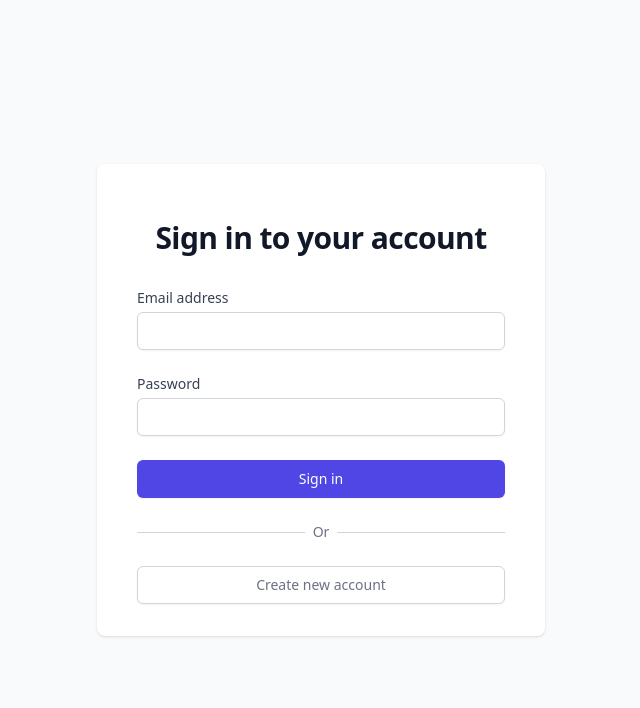
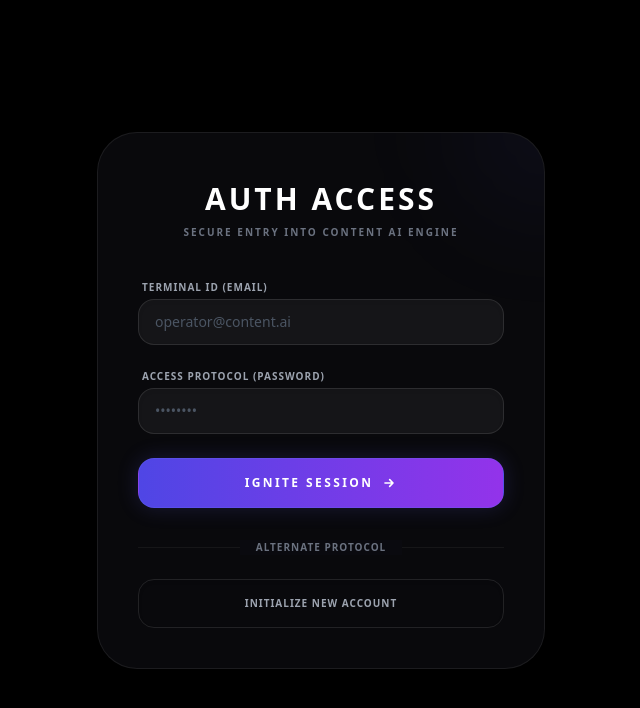
Before and after one commit to agha-moutsim/ContentAgent-AI, a Next.js app: page /login in a window 1280 px wide. Shown: the top 708 px of the page, without its empty margins (319-959 px from the left). Built offline with nearby package versions, Linux system fonts and the light colour scheme.

Commit message:
style: update login and signup pages to Future-Dark Aurora theme

```diff
--- a/src/app/(auth)/layout.tsx
+++ b/src/app/(auth)/layout.tsx
@@ -4,8 +4,11 @@ export default function AuthLayout({
   children: React.ReactNode
 }) {
   return (
-    <div className="flex min-h-screen flex-col items-center justify-center py-12 px-4 sm:px-6 lg:px-8 bg-gray-50">
-      <div className="w-full max-w-md space-y-8">
+    <div className="relative flex min-h-screen flex-col items-center justify-center py-12 px-4 sm:px-6 lg:px-8 bg-black">
+      {/* Dynamic Aurora Background */}
+      <div className="aurora-bg" />
+
+      <div className="w-full max-w-md space-y-8 relative z-10 animate-fade-in">
         {children}
       </div>
     </div>
--- a/src/app/(auth)/login/page.tsx
+++ b/src/app/(auth)/login/page.tsx
@@ -40,30 +40,41 @@ export default function LoginPage() {
   };
 
   return (
-    <div className="bg-white py-8 px-4 shadow sm:rounded-lg sm:px-10">
-      <div className="sm:mx-auto sm:w-full sm:max-w-md">
-        <h2 className="mt-6 text-center text-3xl font-extrabold text-gray-900">
-          Sign in to your account
+    <div className="glass p-10 rounded-[2.5rem] shadow-glass border-white/10 animate-fade-in relative overflow-hidden group">
+      {/* Decorative accent */}
+      <div className="absolute top-0 right-0 w-32 h-32 bg-indigo-500/10 rounded-full blur-3xl -mr-16 -mt-16 group-hover:bg-indigo-500/20 transition-colors" />
+
+      <div className="sm:mx-auto sm:w-full sm:max-w-md relative z-10">
+        <h2 className="mt-2 text-center text-3xl font-black text-white uppercase tracking-widest">
+          Auth Access
         </h2>
+        <p className="mt-2 text-center text-[10px] text-gray-500 font-bold uppercase tracking-[0.2em]">
+          Secure entry into Content AI Engine
+        </p>
       </div>
 
-      <form className="mt-8 space-y-6" onSubmit={handleSubmit}>
+      <form className="mt-10 space-y-6 relative z-10" onSubmit={handleSubmit}>
         {error && (
-          <div className="rounded-md bg-red-50 p-4">
+          <div className="rounded-2xl bg-red-500/10 border border-red-500/20 p-4 animate-shake">
             <div className="flex">
+              <div className="shrink-0">
+                <svg className="h-5 w-5 text-red-400" viewBox="0 0 20 20" fill="currentColor">
+                  <path fillRule="evenodd" d="M10 18a8 8 0 100-16 8 8 0 000 16zM8.707 7.293a1 1 0 00-1.414 1.414L8.586 10l-1.293 1.293a1 1 0 101.414 1.414L10 11.414l1.293 1.293a1 1 0 001.414-1.414L11.414 10l1.293-1.293a1 1 0 00-1.414-1.414L10 8.586 8.707 7.293z" clipRule="evenodd" />
+                </svg>
+              </div>
               <div className="ml-3">
-                <h3 className="text-sm font-medium text-red-800">{error}</h3>
+                <h3 className="text-xs font-bold text-red-400 uppercase tracking-wide">{error}</h3>
               </div>
             </div>
           </div>
         )}
 
-        <div>
+        <div className="space-y-1">
           <label
             htmlFor="email"
-            className="block text-sm font-medium text-gray-700"
+            className="block text-[10px] font-black text-gray-400 uppercase tracking-widest ml-1"
           >
-            Email address
+            Terminal ID (Email)
           </label>
           <div className="mt-1">
             <input
@@ -74,19 +85,20 @@ export default function LoginPage() {
               required
               value={email}
               onChange={(e) => setEmail(e.target.value)}
-              className="appearance-none block w-full px-3 py-2 border border-gray-300 rounded-md shadow-sm placeholder-gray-400 focus:outline-none focus:ring-indigo-500 focus:border-indigo-500 sm:text-sm"
+              placeholder="operator@content.ai"
+              className="appearance-none block w-full px-4 py-3 bg-white/5 border border-white/10 rounded-2xl shadow-inner text-white placeholder-gray-600 focus:outline-none focus:ring-2 focus:ring-indigo-500/50 focus:border-indigo-500/50 transition-all font-medium text-sm"
             />
           </div>
         </div>
 
-        <div>
+        <div className="space-y-1">
           <label
             htmlFor="password"
-            className="block text-sm font-medium text-gray-700"
+            className="block text-[10px] font-black text-gray-400 uppercase tracking-widest ml-1"
           >
-            Password
+            Access Protocol (Password)
           </label>
-          <div className="mt-1">
+          <div className="mt-1 relative group/input">
             <input
               id="password"
               name="password"
@@ -95,7 +107,8 @@ export default function LoginPage() {
               required
               value={password}
               onChange={(e) => setPassword(e.target.value)}
-              className="appearance-none block w-full px-3 py-2 border border-gray-300 rounded-md shadow-sm placeholder-gray-400 focus:outline-none focus:ring-indigo-500 focus:border-indigo-500 sm:text-sm"
+              placeholder="••••••••"
+              className="appearance-none block w-full px-4 py-3 bg-white/5 border border-white/10 rounded-2xl shadow-inner text-white placeholder-gray-600 focus:outline-none focus:ring-2 focus:ring-indigo-500/50 focus:border-indigo-500/50 transition-all font-medium text-sm"
             />
           </div>
         </div>
@@ -104,31 +117,38 @@ export default function LoginPage() {
           <button
             type="submit"
             disabled={loading}
-            className="w-full flex justify-center py-2 px-4 border border-transparent rounded-md shadow-sm text-sm font-medium text-white bg-indigo-600 hover:bg-indigo-700 focus:outline-none focus:ring-2 focus:ring-offset-2 focus:ring-indigo-500 disabled:opacity-50"
+            className="w-full flex justify-center items-center py-4 px-4 border border-indigo-500/30 rounded-2xl shadow-glow text-xs font-black text-white bg-gradient-to-r from-indigo-600 to-purple-600 hover:from-indigo-500 hover:to-purple-500 transition-all duration-300 uppercase tracking-[0.2em] transform active:scale-95 disabled:opacity-50 group/btn"
           >
-            {loading ? 'Signing in...' : 'Sign in'}
+            {loading ? (
+              <svg className="animate-spin h-4 w-4 text-white" fill="none" viewBox="0 0 24 24"><circle className="opacity-25" cx="12" cy="12" r="10" stroke="currentColor" strokeWidth="4"></circle><path className="opacity-75" fill="currentColor" d="M4 12a8 8 0 018-8V0C5.373 0 0 5.373 0 12h4zm2 5.291A7.962 7.962 0 014 12H0c0 3.042 1.135 5.824 3 7.938l3-2.647z"></path></svg>
+            ) : (
+              <>
+                Ignite Session
+                <svg className="ml-2 h-4 w-4 transition-transform group-hover/btn:translate-x-1" fill="none" viewBox="0 0 24 24" stroke="currentColor"><path strokeLinecap="round" strokeLinejoin="round" strokeWidth={2.5} d="M13 7l5 5m0 0l-5 5m5-5H6" /></svg>
+              </>
+            )}
           </button>
         </div>
       </form>
 
-      <div className="mt-6">
+      <div className="mt-8 relative z-10">
         <div className="relative">
           <div className="absolute inset-0 flex items-center">
-            <div className="w-full border-t border-gray-300" />
+            <div className="w-full border-t border-white/5" />
           </div>
-          <div className="relative flex justify-center text-sm">
-            <span className="px-2 bg-white text-gray-500">
-              Or
+          <div className="relative flex justify-center text-[10px]">
+            <span className="px-4 bg-[#0a0a0f] text-gray-500 font-bold uppercase tracking-widest">
+              Alternate Protocol
             </span>
           </div>
         </div>
 
-        <div className="mt-6 grid grid-cols-1 gap-3">
+        <div className="mt-6">
           <Link
             href="/signup"
-            className="w-full flex justify-center py-2 px-4 border border-gray-300 rounded-md shadow-sm text-sm font-medium text-gray-500 bg-white hover:bg-gray-50"
+            className="w-full flex justify-center py-4 px-4 border border-white/10 rounded-2xl text-[10px] font-black text-gray-400 hover:text-white hover:bg-white/5 transition-all uppercase tracking-widest shadow-inner"
           >
-            Create new account
+            Initialize New Account
           </Link>
         </div>
       </div>
--- a/src/app/(auth)/signup/page.tsx
+++ b/src/app/(auth)/signup/page.tsx
@@ -41,30 +41,41 @@ export default function SignupPage() {
   };
 
   return (
-    <div className="bg-white py-8 px-4 shadow sm:rounded-lg sm:px-10">
-      <div className="sm:mx-auto sm:w-full sm:max-w-md">
-        <h2 className="mt-6 text-center text-3xl font-extrabold text-gray-900">
-          Create your account
+    <div className="glass p-10 rounded-[2.5rem] shadow-glass border-white/10 animate-fade-in relative overflow-hidden group">
+      {/* Decorative accent */}
+      <div className="absolute top-0 right-0 w-32 h-32 bg-purple-500/10 rounded-full blur-3xl -mr-16 -mt-16 group-hover:bg-purple-500/20 transition-colors" />
+
+      <div className="sm:mx-auto sm:w-full sm:max-w-md relative z-10">
+        <h2 className="mt-2 text-center text-3xl font-black text-white uppercase tracking-widest">
+          Join Engine
         </h2>
+        <p className="mt-2 text-center text-[10px] text-gray-500 font-bold uppercase tracking-[0.2em]">
+          Create your content operator account
+        </p>
       </div>
 
-      <form className="mt-8 space-y-6" onSubmit={handleSubmit}>
+      <form className="mt-10 space-y-6 relative z-10" onSubmit={handleSubmit}>
         {error && (
-          <div className="rounded-md bg-red-50 p-4">
+          <div className="rounded-2xl bg-red-500/10 border border-red-500/20 p-4 animate-shake">
             <div className="flex">
+              <div className="shrink-0">
+                <svg className="h-5 w-5 text-red-400" viewBox="0 0 20 20" fill="currentColor">
+                  <path fillRule="evenodd" d="M10 18a8 8 0 100-16 8 8 0 000 16zM8.707 7.293a1 1 0 00-1.414 1.414L8.586 10l-1.293 1.293a1 1 0 101.414 1.414L10 11.414l1.293 1.293a1 1 0 001.414-1.414L11.414 10l1.293-1.293a1 1 0 00-1.414-1.414L10 8.586 8.707 7.293z" clipRule="evenodd" />
+                </svg>
+              </div>
               <div className="ml-3">
-                <h3 className="text-sm font-medium text-red-800">{error}</h3>
+                <h3 className="text-xs font-bold text-red-400 uppercase tracking-wide">{error}</h3>
               </div>
             </div>
           </div>
         )}
 
-        <div>
+        <div className="space-y-1">
           <label
             htmlFor="email"
-            className="block text-sm font-medium text-gray-700"
+            className="block text-[10px] font-black text-gray-400 uppercase tracking-widest ml-1"
           >
-            Email address
+            Digital Identity (Email)
           </label>
           <div className="mt-1">
             <input
@@ -75,19 +86,20 @@ export default function SignupPage() {
               required
               value={email}
               onChange={(e) => setEmail(e.target.value)}
-              className="appearance-none block w-full px-3 py-2 border border-gray-300 rounded-md shadow-sm placeholder-gray-400 focus:outline-none focus:ring-indigo-500 focus:border-indigo-500 sm:text-sm"
+              placeholder="operator@content.ai"
+              className="appearance-none block w-full px-4 py-3 bg-white/5 border border-white/10 rounded-2xl shadow-inner text-white placeholder-gray-600 focus:outline-none focus:ring-2 focus:ring-purple-500/50 focus:border-purple-500/50 transition-all font-medium text-sm"
             />
           </div>
         </div>
 
-        <div>
+        <div className="space-y-1">
           <label
             htmlFor="password"
-            className="block text-sm font-medium text-gray-700"
+            className="block text-[10px] font-black text-gray-400 uppercase tracking-widest ml-1"
           >
-            Password
+            Secure Key (Password)
           </label>
-          <div className="mt-1">
+          <div className="mt-1 relative group/input">
             <input
               id="password"
               name="password"
@@ -97,7 +109,8 @@ export default function SignupPage() {
               minLength={8}
               value={password}
               onChange={(e) => setPassword(e.target.value)}
-              className="appearance-none block w-full px-3 py-2 border border-gray-300 rounded-md shadow-sm placeholder-gray-400 focus:outline-none focus:ring-indigo-500 focus:border-indigo-500 sm:text-sm"
+              placeholder="Min. 8 characters"
+              className="appearance-none block w-full px-4 py-3 bg-white/5 border border-white/10 rounded-2xl shadow-inner text-white placeholder-gray-600 focus:outline-none focus:ring-2 focus:ring-purple-500/50 focus:border-purple-500/50 transition-all font-medium text-sm"
             />
           </div>
         </div>
@@ -106,31 +119,38 @@ export default function SignupPage() {
           <button
             type="submit"
             disabled={loading}
-            className="w-full flex justify-center py-2 px-4 border border-transparent rounded-md shadow-sm text-sm font-medium text-white bg-indigo-600 hover:bg-indigo-700 focus:outline-none focus:ring-2 focus:ring-offset-2 focus:ring-indigo-500 disabled:opacity-50"
+            className="w-full flex justify-center items-center py-4 px-4 border border-purple-500/30 rounded-2xl shadow-glow text-xs font-black text-white bg-gradient-to-r from-purple-600 to-indigo-600 hover:from-purple-500 hover:to-indigo-500 transition-all duration-300 uppercase tracking-[0.2em] transform active:scale-95 disabled:opacity-50 group/btn"
           >
-            {loading ? 'Creating account...' : 'Sign up'}
+            {loading ? (
+              <svg className="animate-spin h-4 w-4 text-white" fill="none" viewBox="0 0 24 24"><circle className="opacity-25" cx="12" cy="12" r="10" stroke="currentColor" strokeWidth="4"></circle><path className="opacity-75" fill="currentColor" d="M4 12a8 8 0 018-8V0C5.373 0 0 5.373 0 12h4zm2 5.291A7.962 7.962 0 014 12H0c0 3.042 1.135 5.824 3 7.938l3-2.647z"></path></svg>
+            ) : (
+              <>
+                Initialize System
+                <svg className="ml-2 h-4 w-4 transition-transform group-hover/btn:translate-x-1" fill="none" viewBox="0 0 24 24" stroke="currentColor"><path strokeLinecap="round" strokeLinejoin="round" strokeWidth={2.5} d="M12 4v16m8-8H4" /></svg>
+              </>
+            )}
           </button>
         </div>
       </form>
 
-      <div className="mt-6">
+      <div className="mt-8 relative z-10">
         <div className="relative">
           <div className="absolute inset-0 flex items-center">
-            <div className="w-full border-t border-gray-300" />
+            <div className="w-full border-t border-white/5" />
           </div>
-          <div className="relative flex justify-center text-sm">
-            <span className="px-2 bg-white text-gray-500">
-              Or
+          <div className="relative flex justify-center text-[10px]">
+            <span className="px-4 bg-[#0a0a0f] text-gray-500 font-bold uppercase tracking-widest">
+              Existing Protocol
             </span>
           </div>
         </div>
 
-        <div className="mt-6 grid grid-cols-1 gap-3">
+        <div className="mt-6">
           <Link
             href="/login"
-            className="w-full flex justify-center py-2 px-4 border border-gray-300 rounded-md shadow-sm text-sm font-medium text-gray-500 bg-white hover:bg-gray-50"
+            className="w-full flex justify-center py-4 px-4 border border-white/10 rounded-2xl text-[10px] font-black text-gray-400 hover:text-white hover:bg-white/5 transition-all uppercase tracking-widest shadow-inner"
           >
-            Already have an account? Sign in
+            Access Authorized Session
           </Link>
         </div>
       </div>
```
